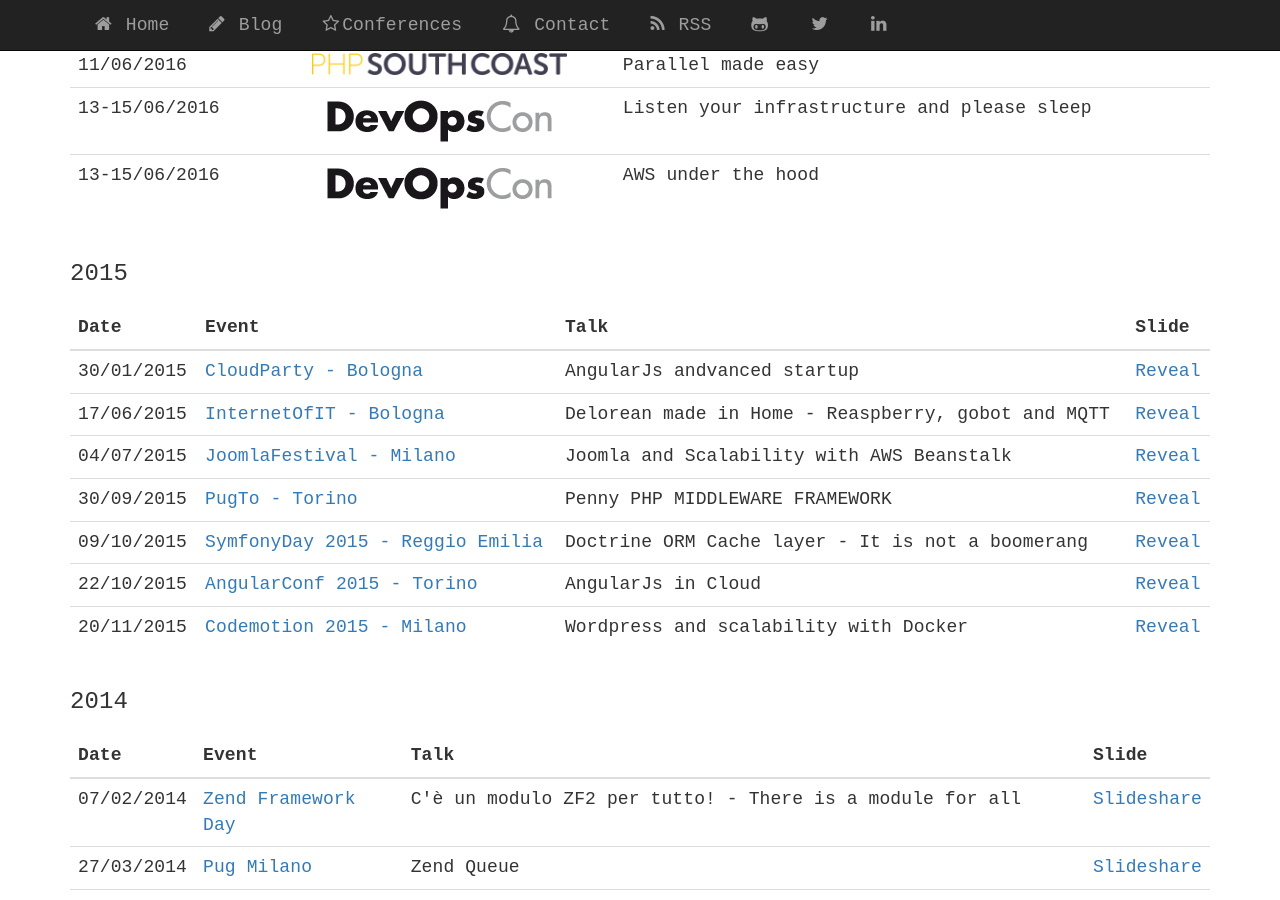
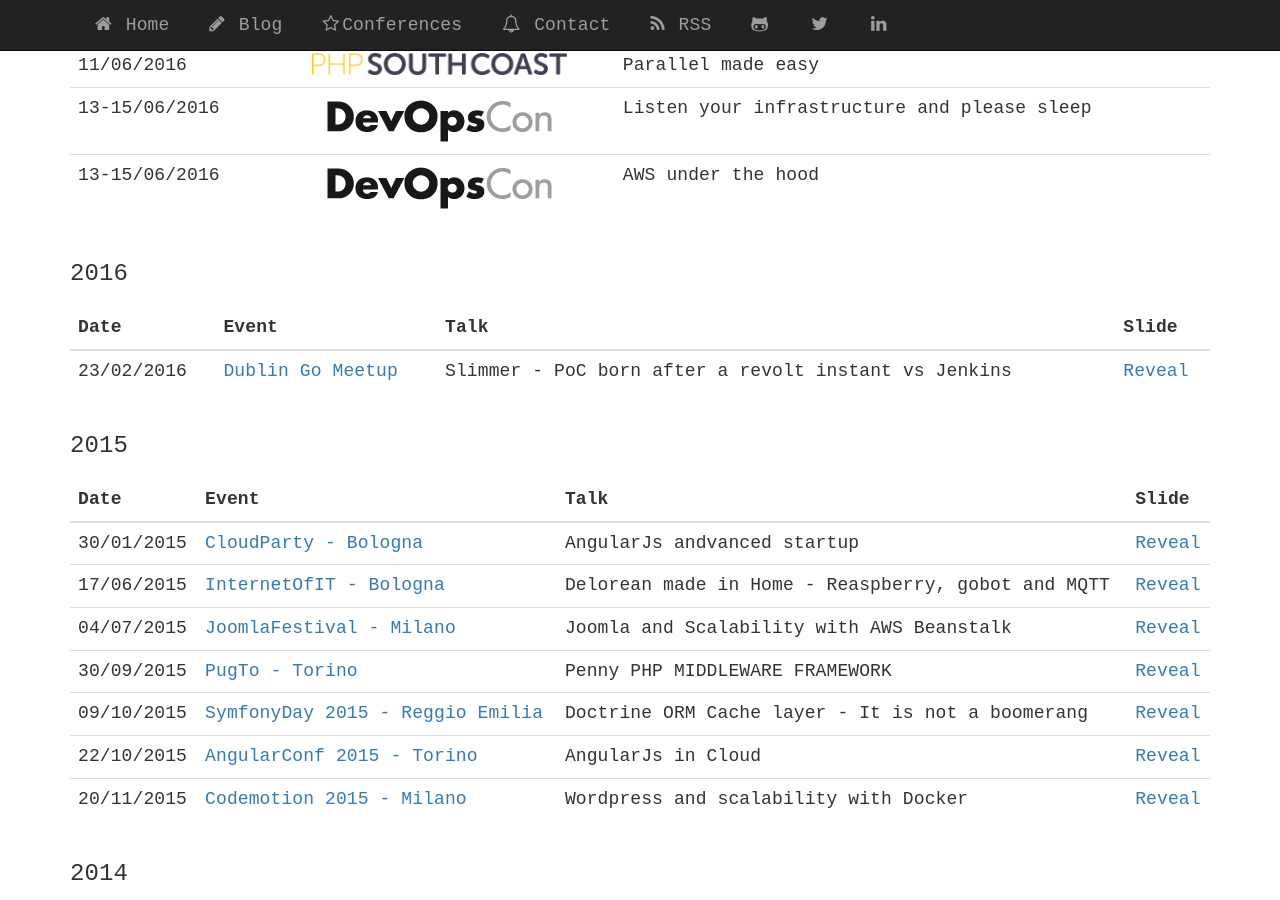
Before and after one commit to gianarb/gianarb.github.com, a Jekyll site: the page built from conferences.html, in a window 1280 px wide and 900 px high, scrolled down 374 px. Built offline with Jekyll 4.4.1, drawn with Linux system fonts in a browser that asks for light colours; nearby versions of some CDN libraries.

Commit message:
New year of conferences!!!

```diff
--- a/conferences.html
+++ b/conferences.html
@@ -13,6 +13,33 @@ tags: Technology Evangelism, speaker, conference
   </div>
 </div>
 {% include next-events.html %}
+<div class="row">
+    <div class="col-md-12">
+        <h3>2016<h3>
+    </div>
+</div>
+<div class="row" id="events">
+    <div class="col-md-12">
+      <table class="table table-hover">
+          <thead>
+            <tr>
+              <th>Date</th>
+              <th>Event</th>
+              <th>Talk</th>
+              <th>Slide</th>
+            </tr>
+          </thead>
+          <tbody>
+            <tr>
+              <td>23/02/2016</td>
+              <td><a href="http://www.meetup.com/Dublin-Go-Meetup/" target="_blank">Dublin Go Meetup</a></td>
+              <td>Slimmer - PoC born after a revolt instant vs Jenkins</td>
+              <td><a href="http://gianarb.it/slimmer-poc-slide/" target="_blank">Reveal</a></td>
+            </tr>
+          </tbody>
+        </table>
+    </div>
+</div>
 <div class="row">
     <div class="col-md-12">
         <h3>2015<h3>
```
